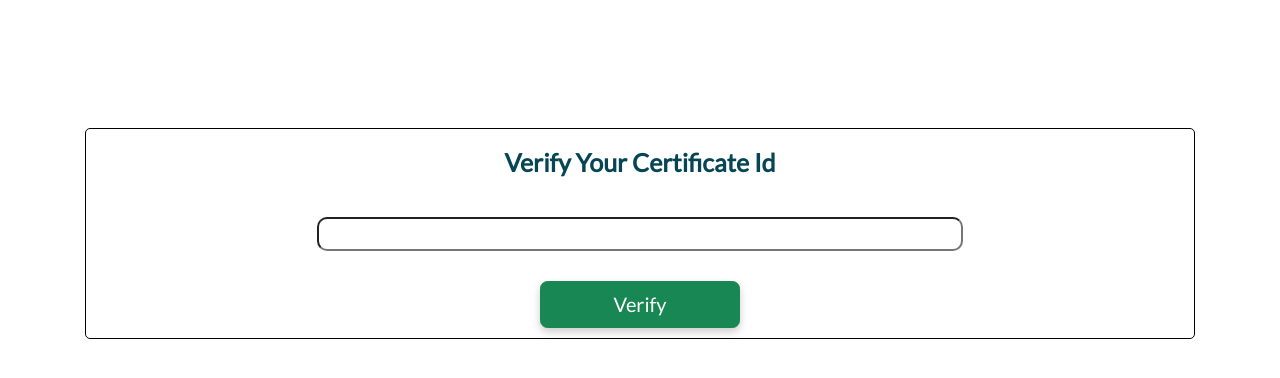
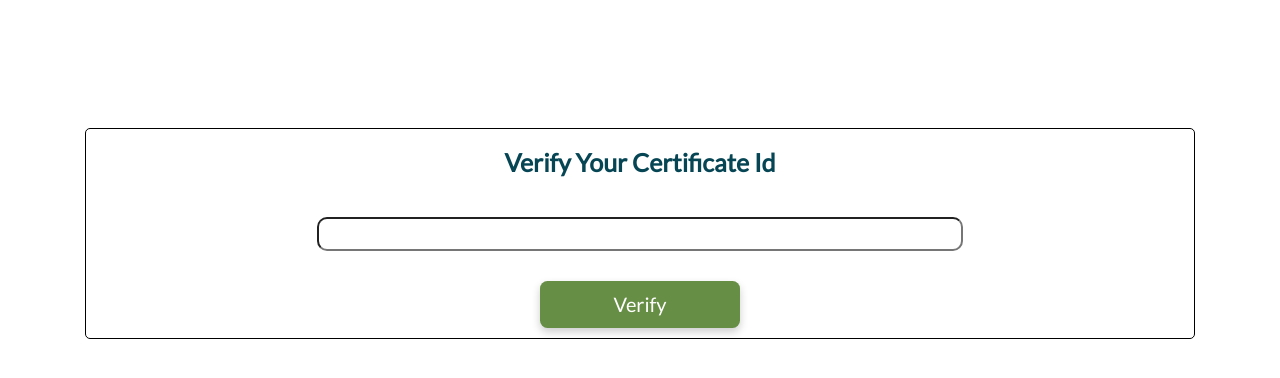
Before and after one commit to muskanhundekar/certsverify, a React (Create React App) app in the folder client/: page / in a window 1280 px wide. Shown: the top 378 px of the page. Built offline with nearby package versions, Linux system fonts and the light colour scheme; a web font is replaced by a local one.

Commit message:
updated result styling

```diff
--- a/client/src/Verify.js
+++ b/client/src/Verify.js
@@ -78,7 +78,7 @@ export default function Verify() {
   return (
     <div
       className="container"
-      style={{ paddingTop: "10%", overflowY: "scroll" }}
+      style={{ paddingTop: "10%", overflowY: "hidden", height: "100vh" }}
     >
       <div className="container main">
         <form>
@@ -100,8 +100,8 @@ export default function Verify() {
           <br />
         </form>
         <div
-          className="btn btn-success"
-          style={{ width: "200px", margin: "0 auto" }}
+          className="btn"
+          style={{ width: "200px", margin: "0 auto", backgroundColor: '#668E45', color: '#FFF' }}
           onClick={() => verify()}
         >
           Verify
@@ -116,7 +116,7 @@ export default function Verify() {
       )}
       {userData.event_name == "Learning Path Program" ?
         <div id="pop-up-err" className="pop-up_3 container">
-          <p className="fs-4">The UID {uid} is valid. <br /> This certificate has been issued to <span className="fs-4 fw-bold">{userData.username}</span>.</p>
+          <p className="fs-4 text-light">The UID <span className="fs-4 fw-bold text-light">{uid}</span> is valid. <br /> This certificate has been issued to <span className="fs-4 fw-bold text-light">{userData.username}</span>.</p>
         </div> :
         <Modal
           isOpen={modalIsOpen}
```
